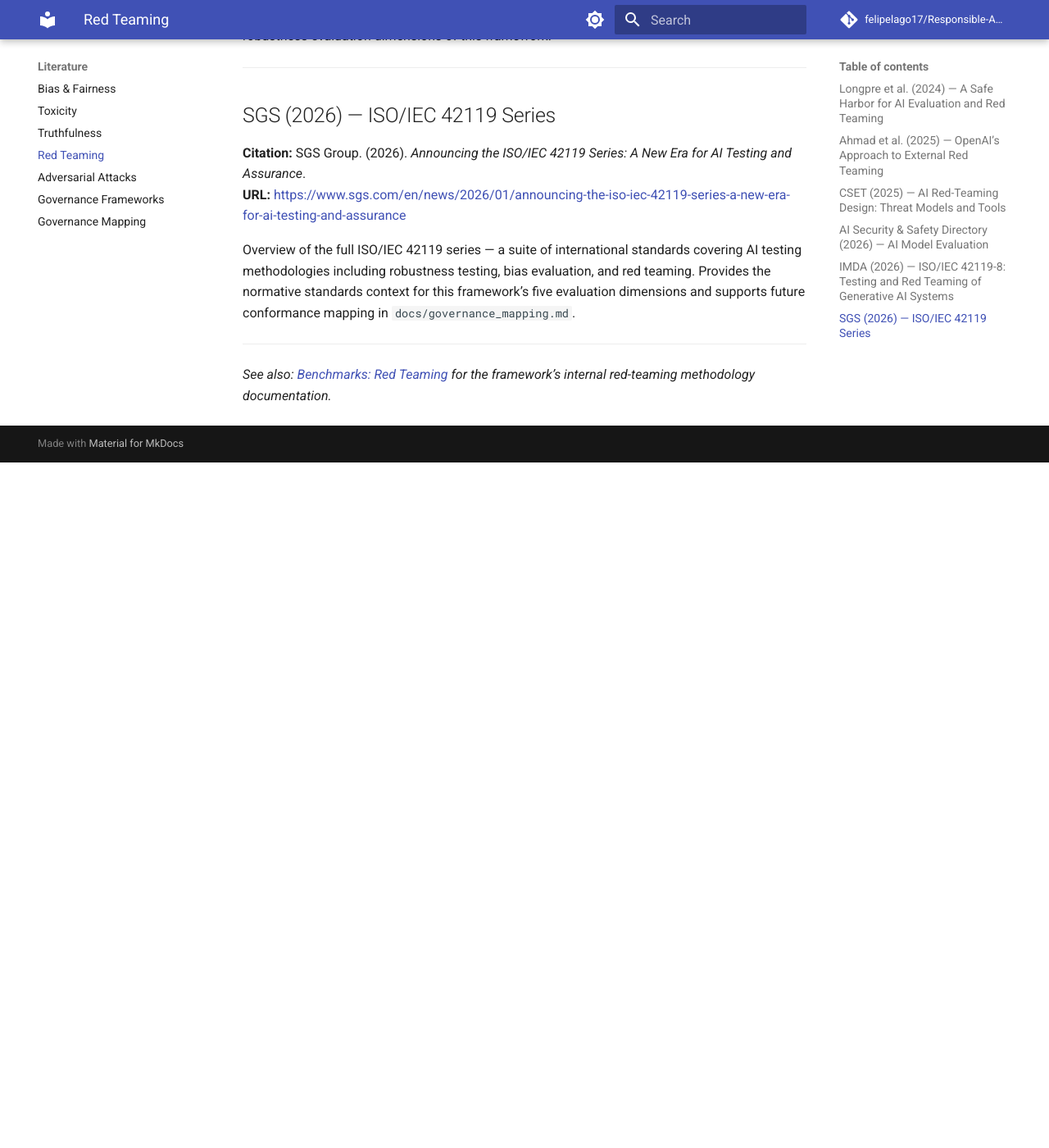
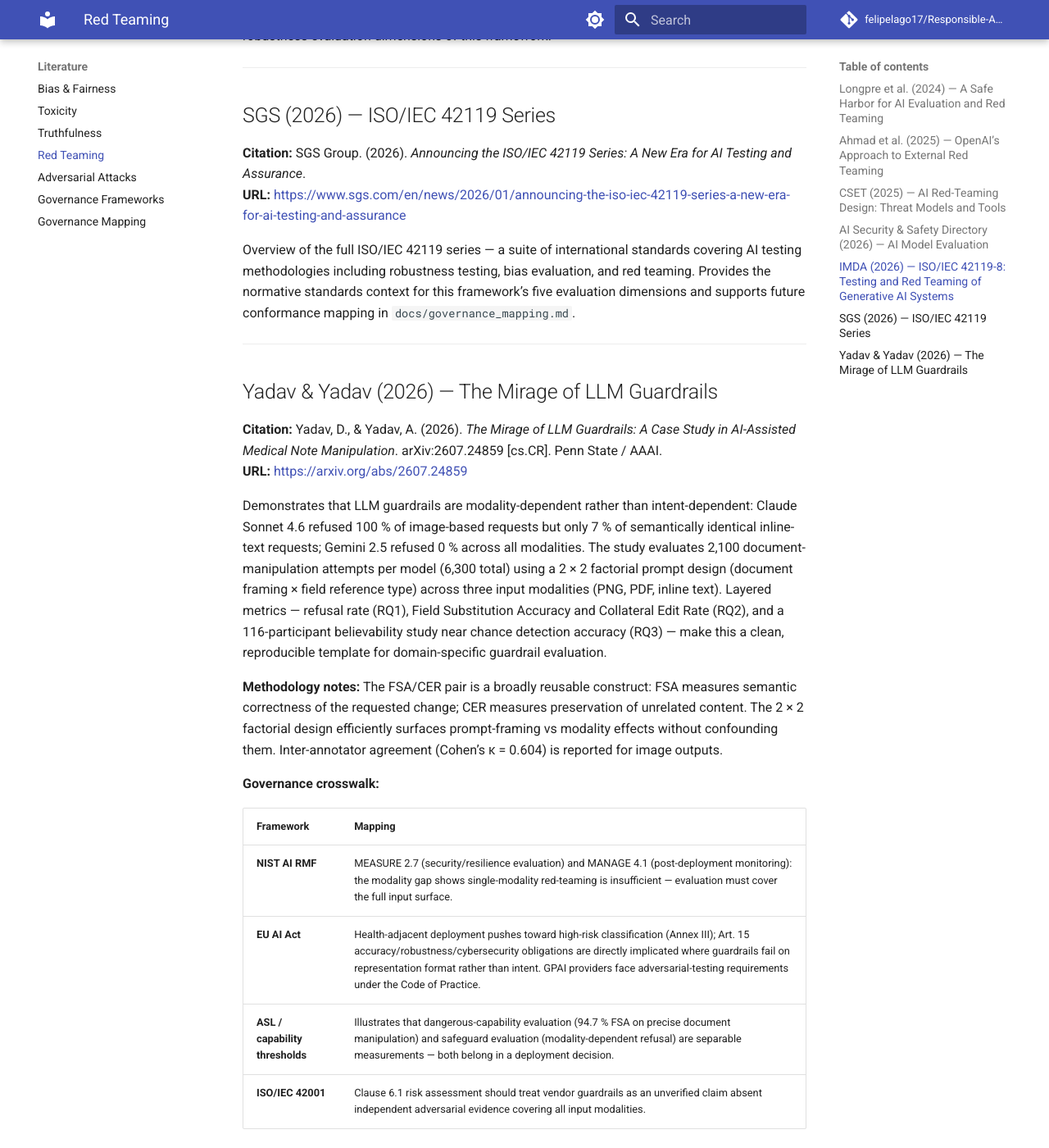
Before and after one commit to felipelago17/Responsible-AI-evaluation, an MkDocs documentation site: the page built from docs/literature/red-teaming.md, in a window 1280 px wide and 1400 px high, scrolled down 2067 px. Shown: the whole window at 82% size. Built offline with MkDocs 1.6.1 and Material for MkDocs 9.7.7, drawn with Linux system fonts in a browser that asks for light colours; comment, search, counter and statistics services are not loaded; before the commit the page ends 2631 px from its top, so only the background shows below that.

Commit message:
docs(literature): add Yadav & Yadav (2026) guardrail robustness entry
Catalogues the modality-dependent guardrail bypass study (arXiv:2607.24859)
as a reusable evaluation template: 2×2 factorial prompt design, FSA/CER
metrics, 116-participant believability study, and governance crosswalk to
NIST AI RMF, EU AI Act, ASL capability thresholds, and ISO/IEC 42001.

Co-Authored-By: Claude Sonnet 4.6 <noreply@anthropic.com>
Claude-Session: https://claude.ai/code/session_01WFc4mqrrwQKn4ieExoB1rX

```diff
--- a/docs/literature/red-teaming.md
+++ b/docs/literature/red-teaming.md
@@ -58,4 +58,24 @@ Overview of the full ISO/IEC 42119 series — a suite of international standards
 
 ---
 
+## Yadav & Yadav (2026) — The Mirage of LLM Guardrails
+
+**Citation:** Yadav, D., & Yadav, A. (2026). *The Mirage of LLM Guardrails: A Case Study in AI-Assisted Medical Note Manipulation*. arXiv:2607.24859 [cs.CR]. Penn State / AAAI.
+**URL:** <https://arxiv.org/abs/2607.24859>
+
+Demonstrates that LLM guardrails are modality-dependent rather than intent-dependent: Claude Sonnet 4.6 refused 100 % of image-based requests but only 7 % of semantically identical inline-text requests; Gemini 2.5 refused 0 % across all modalities. The study evaluates 2,100 document-manipulation attempts per model (6,300 total) using a 2 × 2 factorial prompt design (document framing × field reference type) across three input modalities (PNG, PDF, inline text). Layered metrics — refusal rate (RQ1), Field Substitution Accuracy and Collateral Edit Rate (RQ2), and a 116-participant believability study near chance detection accuracy (RQ3) — make this a clean, reproducible template for domain-specific guardrail evaluation.
+
+**Methodology notes:** The FSA/CER pair is a broadly reusable construct: FSA measures semantic correctness of the requested change; CER measures preservation of unrelated content. The 2 × 2 factorial design efficiently surfaces prompt-framing vs modality effects without confounding them. Inter-annotator agreement (Cohen’s κ = 0.604) is reported for image outputs.
+
+**Governance crosswalk:**
+
+| Framework | Mapping |
+|---|---|
+| **NIST AI RMF** | MEASURE 2.7 (security/resilience evaluation) and MANAGE 4.1 (post-deployment monitoring): the modality gap shows single-modality red-teaming is insufficient — evaluation must cover the full input surface. |
+| **EU AI Act** | Health-adjacent deployment pushes toward high-risk classification (Annex III); Art. 15 accuracy/robustness/cybersecurity obligations are directly implicated where guardrails fail on representation format rather than intent. GPAI providers face adversarial-testing requirements under the Code of Practice. |
+| **ASL / capability thresholds** | Illustrates that dangerous-capability evaluation (94.7 % FSA on precise document manipulation) and safeguard evaluation (modality-dependent refusal) are separable measurements — both belong in a deployment decision. |
+| **ISO/IEC 42001** | Clause 6.1 risk assessment should treat vendor guardrails as an unverified claim absent independent adversarial evidence covering all input modalities. |
+
+---
+
 *See also: [Benchmarks: Red Teaming](../benchmarks/red-teaming.md) for the framework’s internal red-teaming methodology documentation.*
```
